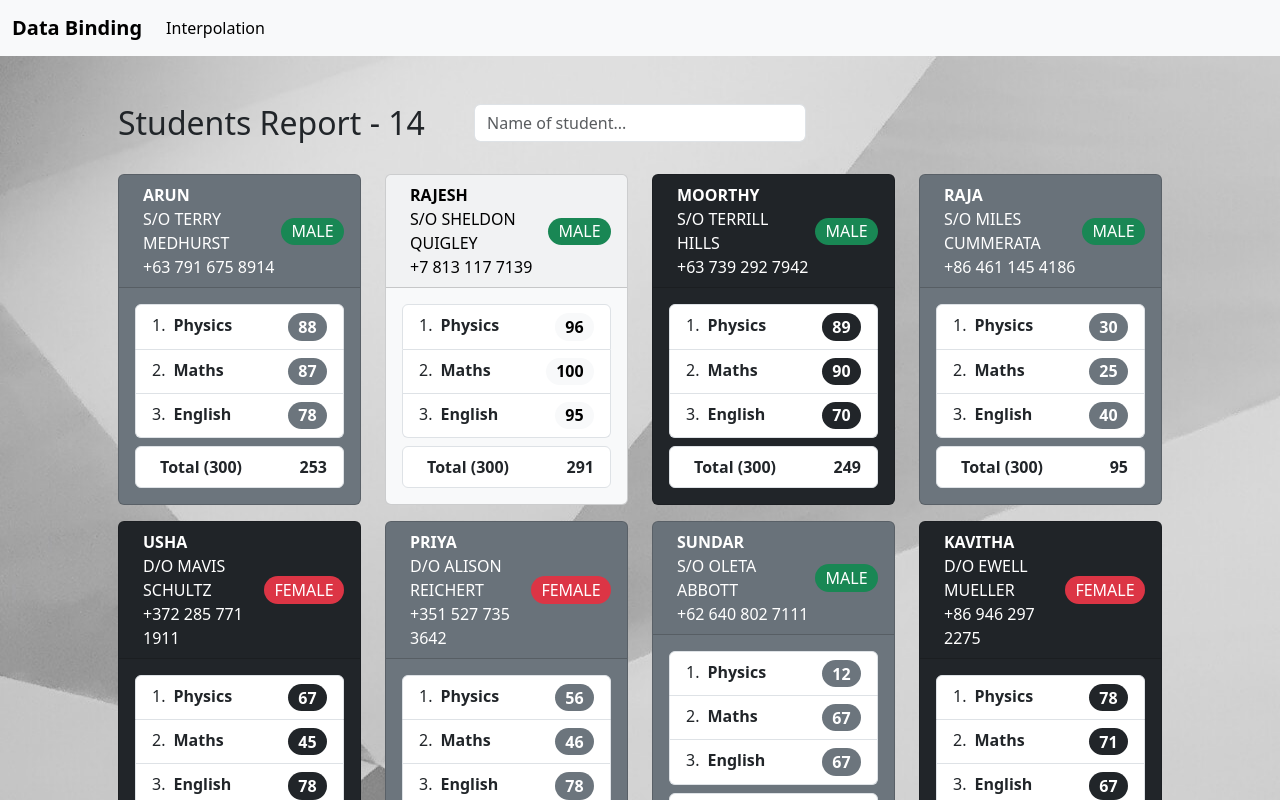
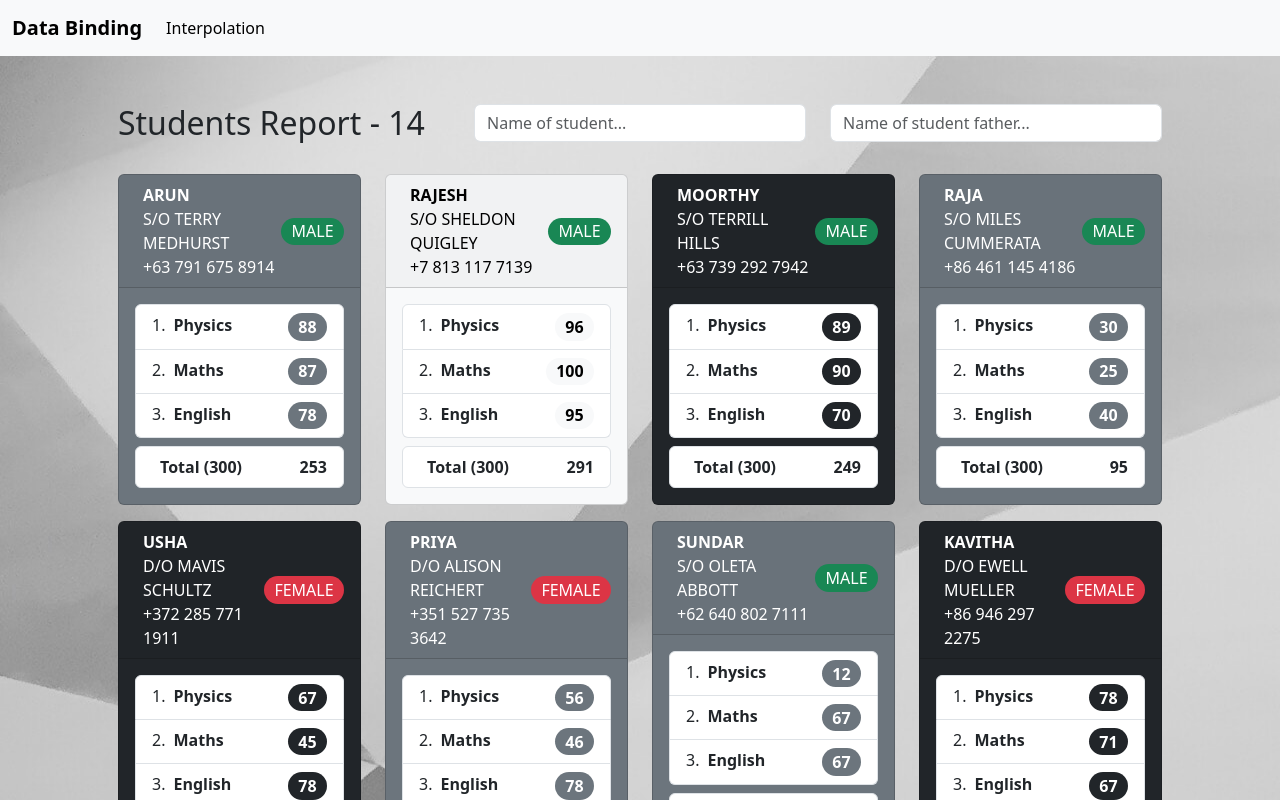
Before and after one commit to SiddhantDeval/angular, an Angular app in the folder data binding/: page /interpolation in a window 1280 px wide. Shown: the top 800 px of the page. Built offline with nearby package versions, Linux system fonts and the light colour scheme.

Commit message:
change variable

```diff
--- a/data binding/src/app/interpolation/interpolation.component.html
+++ b/data binding/src/app/interpolation/interpolation.component.html
@@ -12,8 +12,16 @@
         type="search"
         placeholder="Name of student..."
         aria-label="Name"
-        [value]="searchText"
+        [value]="searchStudentName"
         (input)="handleSearch($event)"
+      />
+    </div>
+    <div class="col-12 col-lg-4">
+      <input
+        class="form-control me-2"
+        type="search"
+        placeholder="Name of student father..."
+        aria-label="Name"
       />
     </div>
   </div>
--- a/data binding/src/app/interpolation/interpolation.component.ts
+++ b/data binding/src/app/interpolation/interpolation.component.ts
@@ -15,7 +15,7 @@ export class InterpolationComponent {
     'dark',
   ];
   totalStudents = data.length;
-  searchText = '';
+  searchStudentName = '';
   getTransformedData = () =>
     data.map((item) => ({
       ...item,
@@ -37,7 +37,7 @@ export class InterpolationComponent {
   };
   handleSearch = (event: Event) => {
     const { value } = event.target as HTMLInputElement;
-    this.searchText = value;
+    this.searchStudentName = value;
     console.log(value);
     this.getfilteredStudentByName(value);
   };
```
